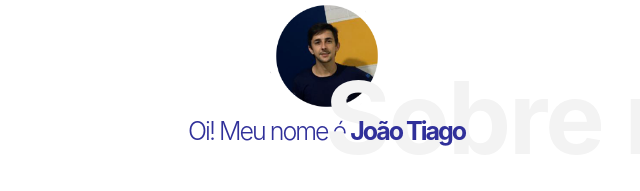
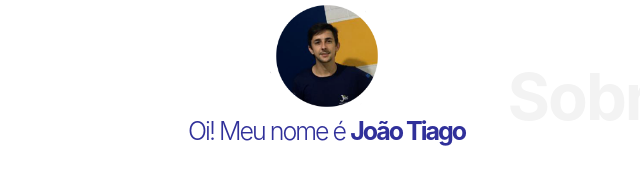
Before and after one commit to jtiagocosta/jtiagocosta.github.io, a plain HTML site: page index.html in a window 1280 px wide. Shown: the part 102-293 px from the top of the page, 420-1060 px from the left. Drawn offline with nearby package versions, Linux system fonts and the light colour scheme.

Commit message:
Alterar tamanho da fonte

```diff
--- a/css/style.css
+++ b/css/style.css
@@ -73,7 +73,7 @@ span {
 
 .text-about h1::before {
   content: 'Sobre mim';
-  font-size: 100px;
+  font-size: 65px;
   color: #f3f3f3;
   margin-top: -9%;
   position: absolute;
```
